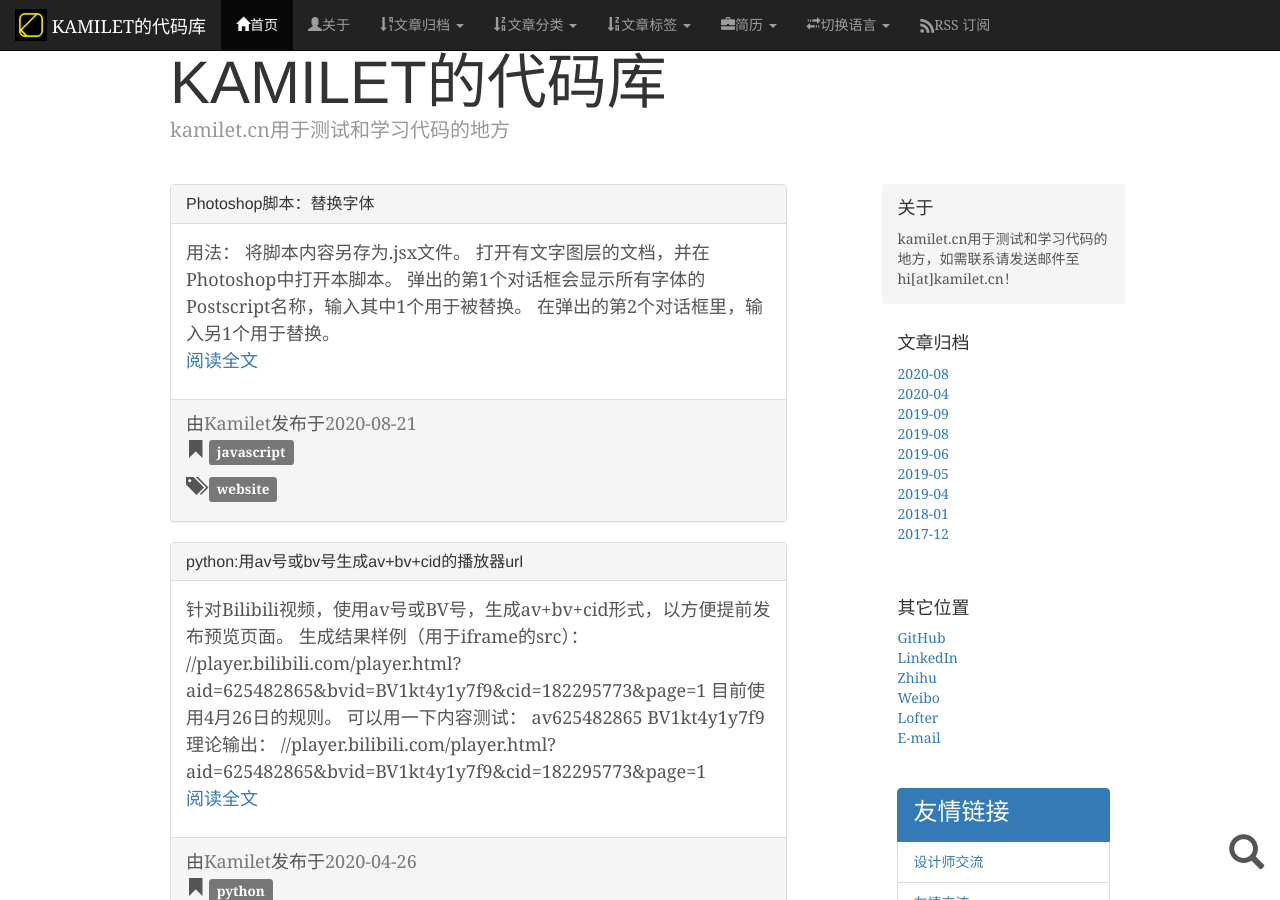
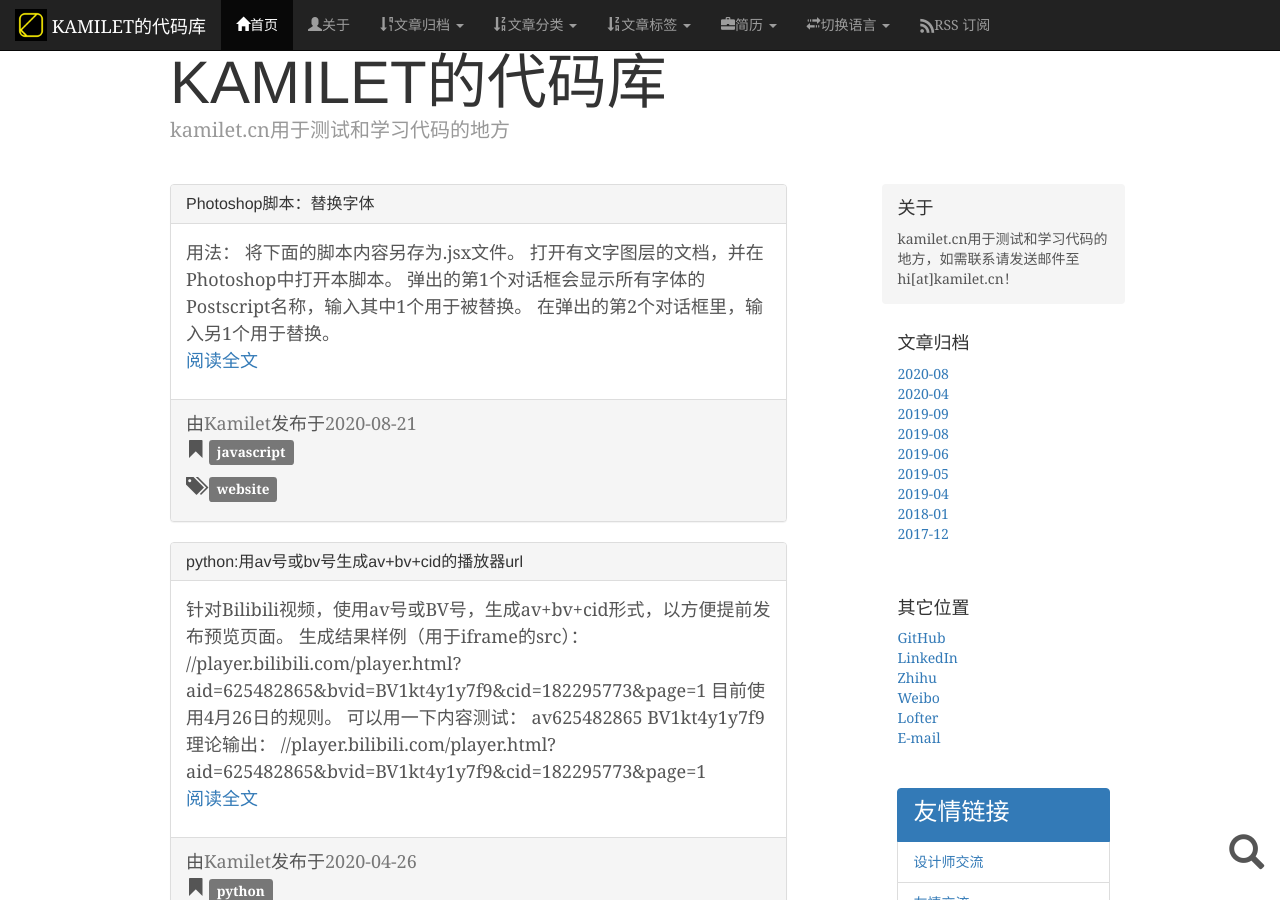
Before and after one commit to Kamilet/kamilet.github.io, a Jekyll site: the page built from index.cn.html, in a window 1280 px wide and 900 px high. Built offline with Jekyll 4.4.1, drawn with Linux system fonts in a browser that asks for light colours; some web fonts are replaced; comment, search, counter and statistics services are not loaded.

Commit message:
Update 2020-08-21-photoshop-replace-fonts.MD

```diff
--- a/_posts/2020-08-21-photoshop-replace-fonts.MD
+++ b/_posts/2020-08-21-photoshop-replace-fonts.MD
@@ -12,13 +12,14 @@
 {:toc}
 
 用法：
-将脚本内容另存为.jsx文件。
+将下面的脚本内容另存为.jsx文件。
 打开有文字图层的文档，并在Photoshop中打开本脚本。
 弹出的第1个对话框会显示所有字体的Postscript名称，输入其中1个用于被替换。
 在弹出的第2个对话框里，输入另1个用于替换。
 
 <!-- more -->
 {% highlight ruby lineno %}
+
 // Enhanced by Kamilet From Kamilet.cn
 // List and Replace Fonts in Photoshop
 // Original Script by frontendbeast:
@@ -123,3 +124,4 @@
 } else {
     alert('No fonts found \nOpen a PSD before running this script',);
 }
+{% endhighlight %}
```
